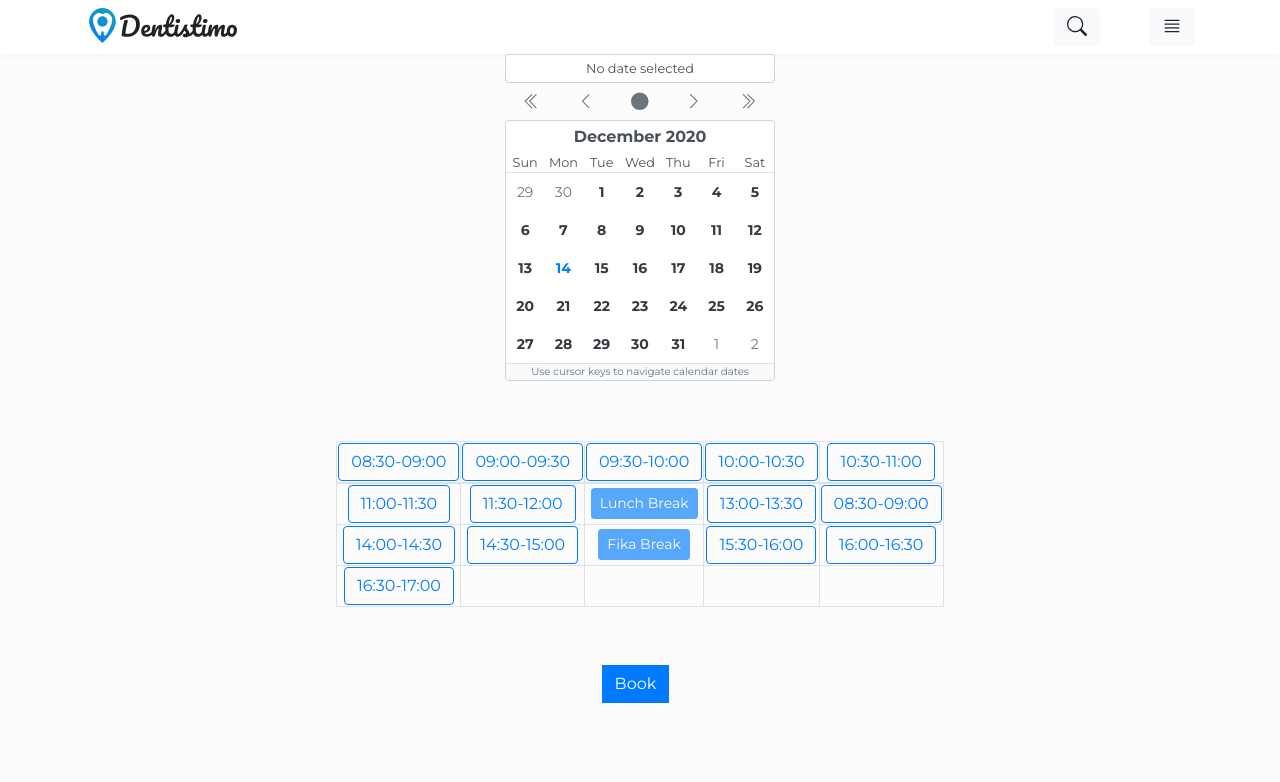
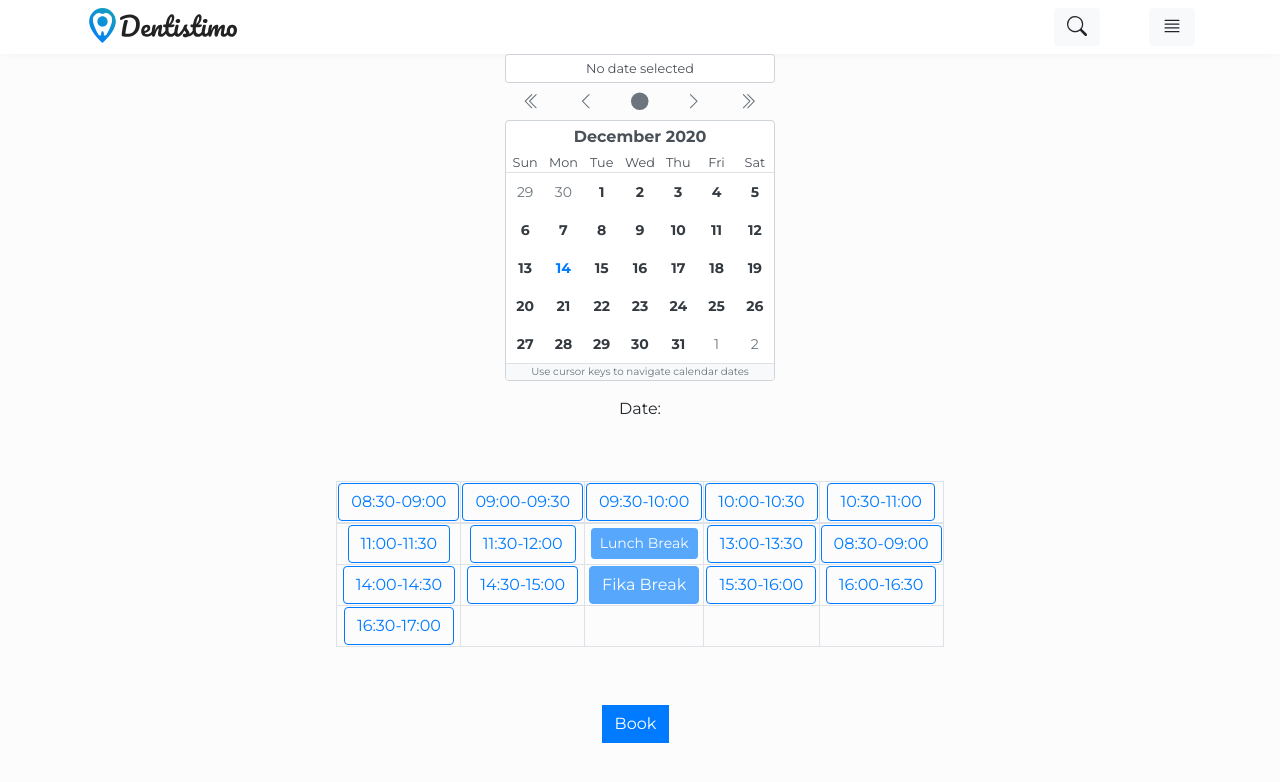
Before and after one commit to nablo1/dentistimo-client, a Vue app: page /calendar in a window 1280 px wide. Shown: the top 782 px of the page. Built offline with nearby package versions, Linux system fonts and the light colour scheme; what vue-mqtt would draw is missing.

Commit message:
Date is visible by click

```diff
--- a/src/views/Calendar.vue
+++ b/src/views/Calendar.vue
@@ -4,18 +4,15 @@
       <b-row>
         <b-col class="table" md="auto">
           <b-calendar
-            v-model="value"
+            v-model="date"
             @context="onContext"
             locale="en-US"
           ></b-calendar>
         </b-col>
-        <!-- <b-col class="status">
-          <p>
-            Value: <b>'{{ value }}'</b>
-          </p>
-          <p class="mb-0">Result:</p>
-          <pre class="small">{{ context }}</pre></b-col
-        >-->
+        <b-col class="status">
+          <p class="mb-0">Date:</p>
+          <pre class="small">{{ date }}</pre></b-col
+        >
       </b-row>
     </div>
     <br />
@@ -89,8 +86,8 @@
             >
           </th>
           <th>
-            <b-button scope="col" variant="primary" disabled size="sm"
-              >Fika Break</b-button
+            <b-button scope="col" variant="primary" disabled size="md">
+              Fika Break</b-button
             >
           </th>
           <th>
@@ -126,8 +123,9 @@
   export default {
     data() {
       return {
-        value: '',
+        date: '',
         context: null,
+        myToggle: false,
       }
     },
     methods: {
```
